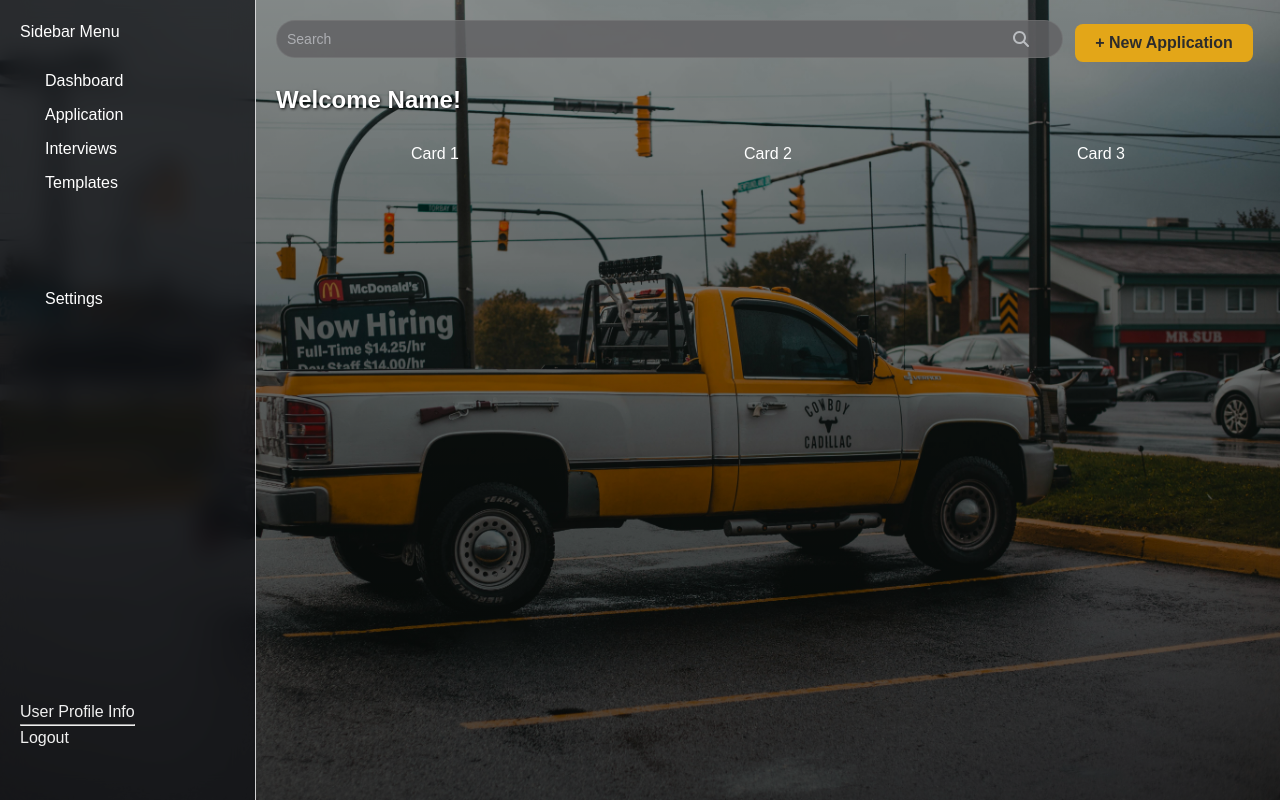
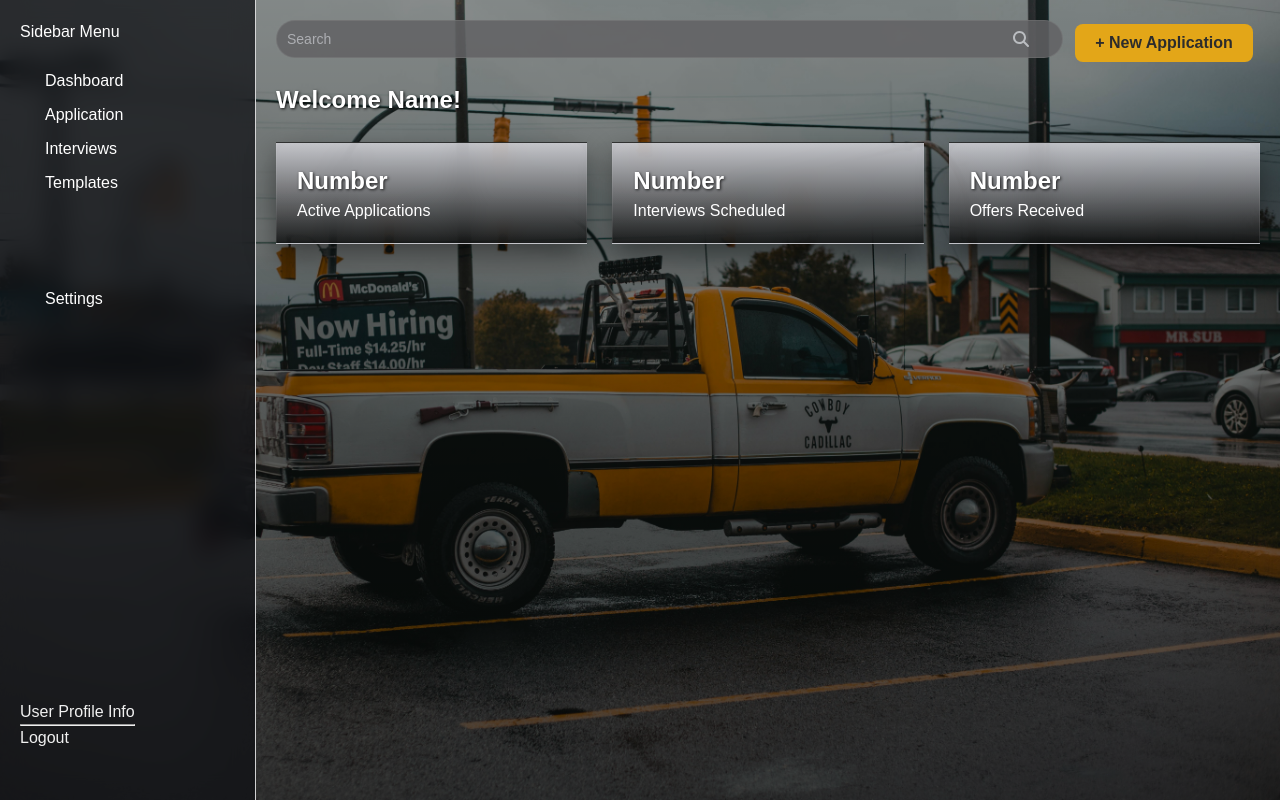
Before and after one commit to Geary-E/Job-Application-Tracker, a React (Vite) app in the folder frontend/: page /dashboard in a window 1280 px wide. Built offline with nearby package versions, Linux system fonts and the light colour scheme.

Commit message:
Updating Dashboard styling

```diff
--- a/frontend/src/Dashboard.jsx
+++ b/frontend/src/Dashboard.jsx
@@ -37,9 +37,21 @@ const Dashboard = () => {
                     <div className="second-section">
                         <h2> Welcome Name! </h2><br/>
                         <div className="stats-overview-cards">
-                            <div className="active-applications-card"> Card 1</div> {/* div 1 */}
-                            <div className="interviews-scheduled-card"> Card 2</div> {/* div 2 */}
-                            <div className="offers-received-card"> Card 3</div> {/* div 3 */}
+                            <div className="stat-card">
+                                <div className="stat-card-top">
+                                    <h2> Number </h2><span className="stat-top"> Active Applications </span>
+                                </div>
+                            </div> {/* div 1 */}
+                            <div className="stat-card">
+                                <div className="stat-card-top">
+                                    <h2> Number </h2><span className="stat-top"> Interviews Scheduled </span>
+                                </div>
+                            </div> {/* div 2 */}
+                            <div className="stat-card">
+                                <div className="stat-card-top">
+                                    <h2> Number </h2><span className="stat-top"> Offers Received </span>
+                                </div>
+                            </div> {/* div 3 */}
                         </div>
                     </div>
                 </div>
--- a/frontend/src/styling/Dashboard.css
+++ b/frontend/src/styling/Dashboard.css
@@ -97,27 +97,28 @@ body {
 .stats-overview-cards {
     display: flex;
     justify-content: space-around;
-    gap: 15px;
+    gap: 25px;
 }
 
-/*.btn1 {
-    position: absolute;
-    top: 1%;
-    left: 83%;
-} */
 
-/*.add-application-button {
-    display: flex;
-    flex-direction: row;
-    justify-content: flex-end;
-    align-items: flex-start;
-} */
+.stat-card {
+    flex: 25%;
+    background: linear-gradient(180deg, rgba(208, 208, 214, 0.85), rgba(15, 16, 16, 0.85));
+    padding: 20px;
+    border: 1px solid rgba(255, 255, 255, 0.08);
+    backdrop-filter: blur(12px);
+    -webkit-backdrop-filter: blur(12px);
+    box-shadow: 0 12px 28px rgba(0,0, 0, 0.45);
+    transition: transform 160ms ease, border-color 160ms ease;
+}
 
-/*.search-input {
-    padding: 2px 2px;
-    cursor: pointer;
-} */
-
-/* .search-input:hover {
-    color: rgba(255, 255, 255, 0.08); /* testing */
-/* } */
+/* subtle top shine */
+.stat-card::before{
+  content:"";
+  position: absolute;
+  inset: 0;
+  border-radius: 14px;
+  background: linear-gradient(180deg, rgba(255,255,255,0.10), rgba(255,255,255,0.00));
+  opacity: 0.35;
+  pointer-events: none;
+}
```
